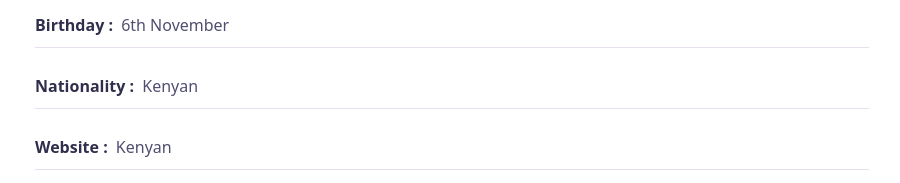
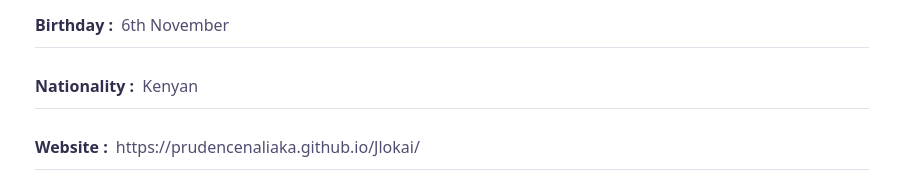
Before and after one commit to prudencenaliaka/Jlokai, a plain HTML site: page index.html in a window 1280 px wide. Shown: the part 1226-1409 px from the top of the page, without its empty margins (215-1115 px from the left). Drawn offline with nearby package versions, Linux system fonts and the light colour scheme; a web font is replaced by a local one.

Commit message:
added a link in index.html

```diff
--- a/index.html
+++ b/index.html
@@ -62,7 +62,7 @@
                   <p>Nationality : <span>Kenyan</span></p>
                 </div>
                 <div class="info-item padd-15">
-                  <p>Website : <span>Kenyan</span></p>
+                  <p>Website : <span>https://prudencenaliaka.github.io/Jlokai/</span></p>
                 </div>
                 <div class="info-item padd-15">
                   <p>Email : <span>@gmail.com</span></p>
@@ -233,7 +233,7 @@
             <i class="fa fa-map-marker-alt"></i>
             </div>
             <h4>Office</h4>
-            <p>Online</p>
+            <p>Kakamega</p>
             </div>
             <div class="contact-info-item padd-15">
             <div class="icon">
@@ -247,7 +247,7 @@
             <i class="fa fa-globe-europe"></i>
             </div>
             <h4>Website</h4>
-            <p>................</p>
+            <p>https://prudencenaliaka.github.io/Jlokai/</p>
             </div>
           </div>
           <div class="row col-md-10 col-10 col-sm-10">
```
